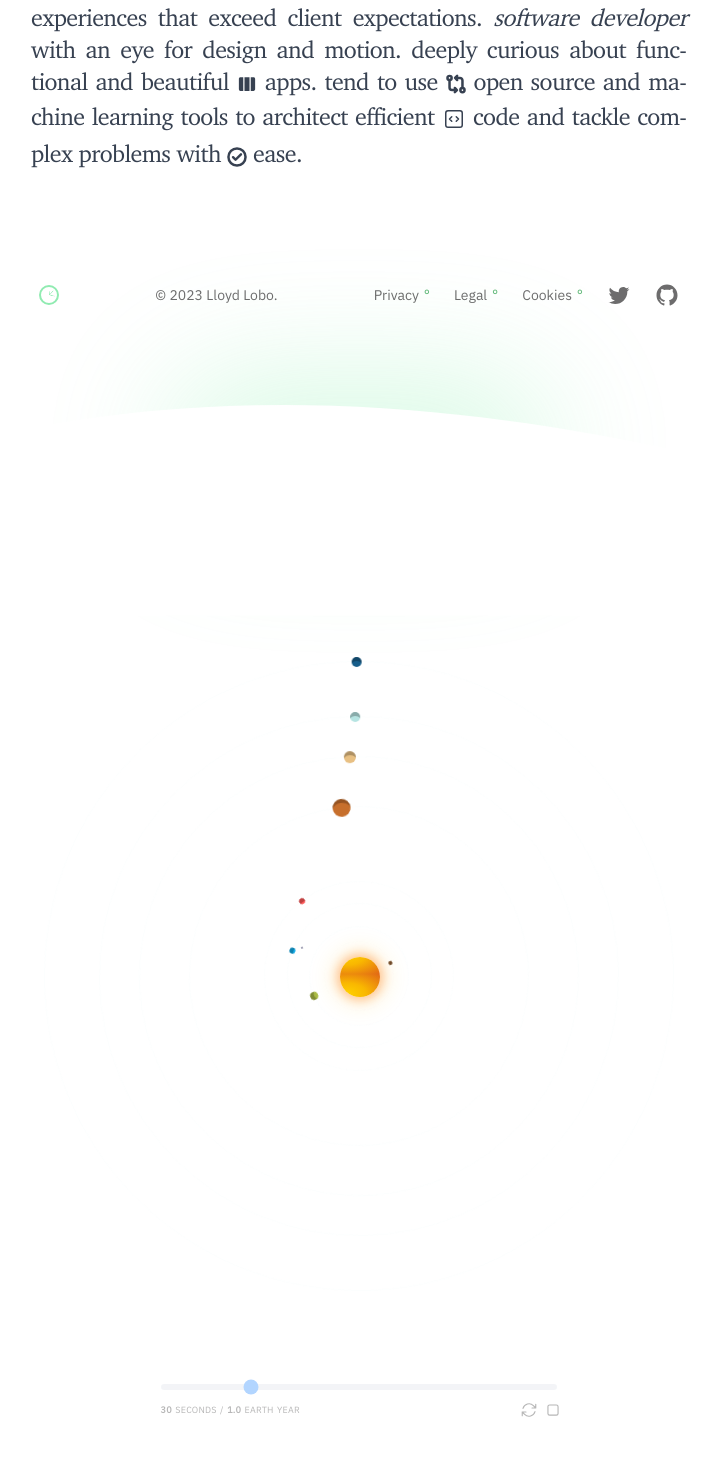
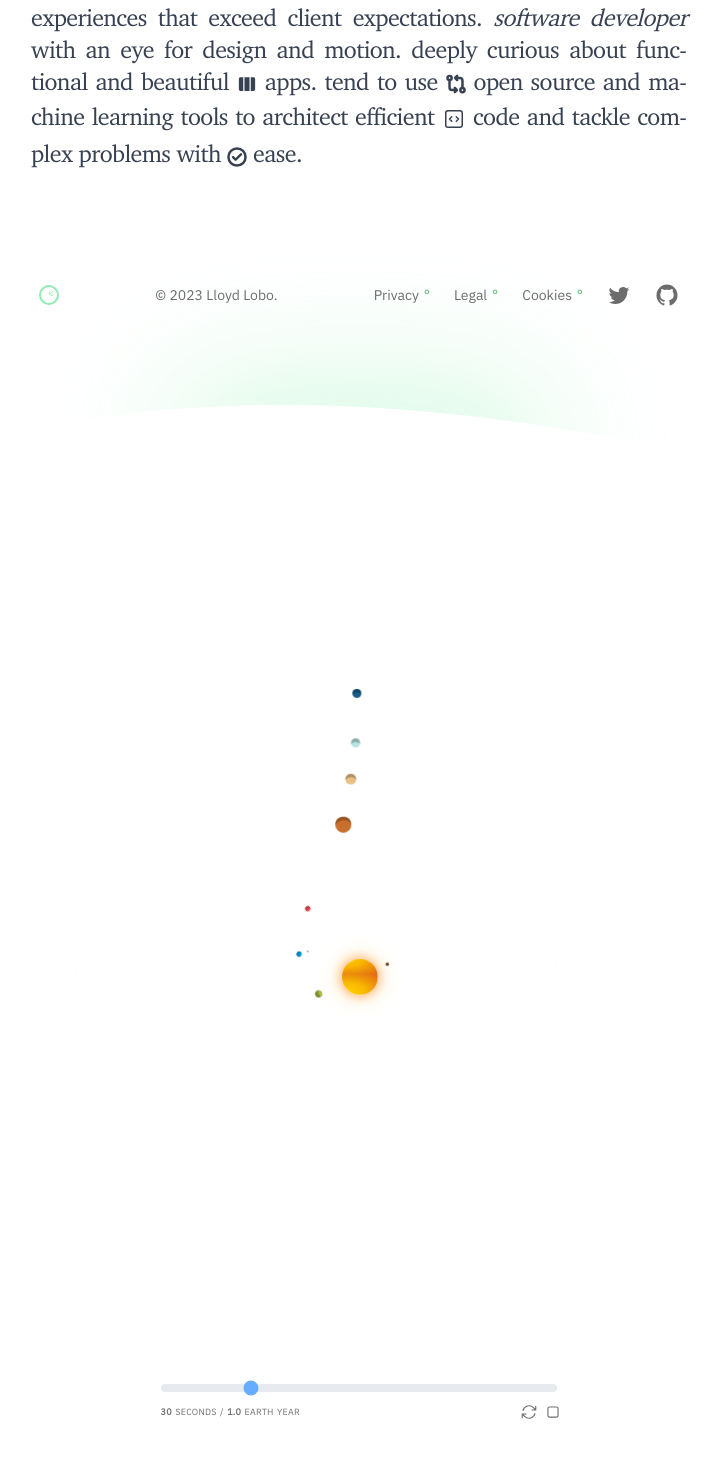
Before and after one commit to lloydlobo/lloydlobo.com, a Next.js app: page / in a window 1280 px wide. Shown: the part 204-1662 px from the top of the page, without its empty margins (281-1003 px from the left). Built offline with nearby package versions, Linux system fonts and the light colour scheme; no server answers.

Commit message:
style: resize solar

```diff
--- a/components/effects/SolarSystem.tsx
+++ b/components/effects/SolarSystem.tsx
@@ -7,7 +7,7 @@ import { ClockNav } from "@/pages";
 export const SolarSystem = (props: {}) => {
   return (
     <>
-      <div className={`relative `}>
+      <div className={`relative scale-90 `}>
         <div className="-z-40 aspect-video">
           <div
             data-id="solar-system"
@@ -35,7 +35,7 @@ export const SolarSystem = (props: {}) => {
           </div>
         </div>
       </div>
-      <div className="relative z-50  mt-12">
+      <div className="relative mt-12 z-50">
         <SolarControls />
       </div>
     </>
@@ -67,11 +67,11 @@ export const SolarControls = (props: {}) => {
 
   return (
     <>
-      <div className="mx-auto grid w-[300px] min-w-[31vw] gap-y-2 font-sans text-sm font-bold opacity-30 transition-opacity delay-500 hover:opacity-80 hover:delay-[5ms]">
+      <div className="mx-auto grid w-[300px] min-w-[31vw] gap-y-2 font-sans text-sm font-bold opacity-60 transition-opacity delay-500 hover:opacity-100 hover:delay-[5ms]">
         <div className="grid h-full w-full">
           <input
             id="yearInSecond"
-            className="transparent h-1.5 cursor-pointer appearance-none rounded-full border-transparent bg-gray3/50 transition-opacity hover:opacity-100 dark:bg-tertiary/30 dark:opacity-40"
+            className="transparent h-2 cursor-pointer appearance-none rounded-full border-transparent bg-gray3/50 transition-opacity hover:opacity-100 dark:bg-tertiary/30 dark:opacity-40"
             min="5.00"
             max="120.00"
             value={speed}
--- a/pages/index.tsx
+++ b/pages/index.tsx
@@ -15,17 +15,15 @@ export default function IndexPage() {
           <HeroIndex />
         </main>
       </Layout>
-      <div className=" absolute -bottom-[33vh] -z-50 aspect-video w-screen overflow-clip opacity-50">
+      <div className=" absolute -bottom-[23vh] -z-10 aspect-video w-screen overflow-clip opacity-50">
         <Stars />
       </div>
       <div
         className="befeore:translate-y-[-50%] backdrop-blur-[400px] relative mx-auto w-full space-y-0 before:absolute before:top-12
-        before:left-1/2 before:right-1/2 before:-z-10 before:mx-auto before:h-36 before:w-96 before:translate-x-[-50%] before:rounded-full before:rounded-t-full before:bg-green-300/80 before:opacity-40 before:blur-3xl before:content-['']"
+        before:left-1/2 before:right-1/2 before:-z-20 before:mx-auto before:h-36 before:w-96 before:translate-x-[-50%] before:rounded-full before:rounded-t-full before:bg-green-300/80 before:opacity-40 before:blur-3xl before:content-['']"
       >
-        <div className="fill-white">
-          <CurvedTop />
-        </div>
-        <div className="relative aspect-square w-screen pb-12 dark:bg-[#0c0c0c]">
+        <CurvedTop />
+        <div className="relative aspect-square w-screen pb-12 bg-white dark:bg-[#0c0c0c]">
           <SolarSystem />
         </div>
       </div>
```
